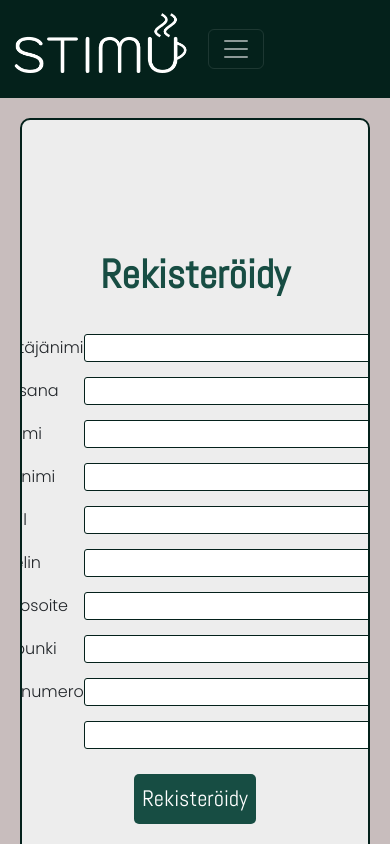
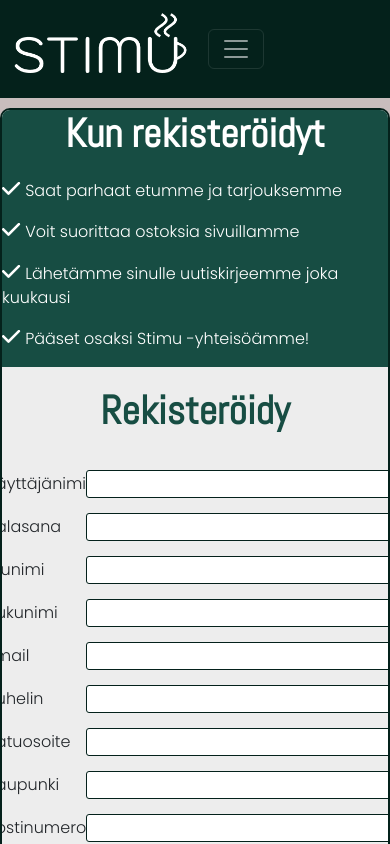
Before and after one commit to Stimu-Webshop/stimu-webshop.github.io, a React (Create React App) app in the folder caffeine-shop/: page /register in a window 390 px wide. Shown: the top 844 px of the page. Built offline with nearby package versions, Linux system fonts and the light colour scheme.

Commit message:
responsive registryform

```diff
--- a/caffeine-shop/src/account_management/RegisteryFunction.js
+++ b/caffeine-shop/src/account_management/RegisteryFunction.js
@@ -6,6 +6,9 @@
 // --
 import React, { useState } from 'react';
 import { useNavigate } from 'react-router-dom';
+import { faCheck } from "@fortawesome/free-solid-svg-icons"
+import { FontAwesomeIcon } from '@fortawesome/react-fontawesome';
+
 export default function RegisteryFunction() {
   const [username, setUsername] = useState('');
   const [password, setPassword] = useState('');
@@ -61,7 +64,25 @@ export default function RegisteryFunction() {
 
     return (
       <div className='registryContainer'>
-        <div className='registryAdvertisement'><h1>Kun rekisteröidyt</h1> <p>Saat parhaat etumme ja tarjouksemme</p></div>
+        <div className='registryAdvertisement'><h1>Kun rekisteröidyt</h1>
+        <div className='reasons'><p><FontAwesomeIcon
+                      icon={faCheck}
+                      className='checkMark' />
+                      Saat parhaat etumme ja tarjouksemme</p>
+                      <p><FontAwesomeIcon
+                      icon={faCheck}
+                      className='checkMark' />
+                      Voit suorittaa ostoksia sivuillamme</p>
+                      <p><FontAwesomeIcon
+                      icon={faCheck}
+                      className='checkMark' />
+                      Lähetämme sinulle uutiskirjeemme joka kuukausi</p>
+                      <p><FontAwesomeIcon
+                      icon={faCheck}
+                      className='checkMark' />
+                      Pääset osaksi Stimu -yhteisöämme!</p>
+                      </div>
+                      </div>
         <div className='registryForm'>
 
         <form method='POST' onSubmit={handleSubmit}>
--- a/caffeine-shop/src/styles/Registry.scss
+++ b/caffeine-shop/src/styles/Registry.scss
@@ -34,6 +34,10 @@
         color: white !important;
         font-weight: bolder;
     }
+    .checkMark {
+        padding-right: 5px;
+        font-size: 1.3em;
+    }
 }
 
 .registryForm {
@@ -67,8 +71,6 @@
     }
 }
 
-
-
 .registryButton {
     @include webshop-button;
     margin: 10px;
@@ -81,3 +83,39 @@
 .registryButton:hover {
     background-color: $dark;
 }
+
+@media screen and (max-width: 800px) {
+    .registryContainer {
+        flex-direction: column;
+        margin: 0px;
+        margin-top: 10px;
+        margin-bottom: 10px;
+        width: 100vw;
+    }
+    .registryAdvertisement {
+        min-height: 0px;
+        margin: 0px;
+        margin-bottom: 10px;
+        min-width: 100%;
+    }
+    .registryForm {
+        margin: 0px;
+        margin-top:10px;
+        form {
+            display: flex;
+            flex-direction: column;
+             label {
+                display: flex;
+                justify-content: space-between;
+                align-items: center;
+                margin-top: 15px;
+                padding-left: 5px;
+            }
+            input {
+                margin-left: auto;
+                border: 1px solid $dark;
+                border-radius: 3px;
+            }
+        }
+    }
+}
```
